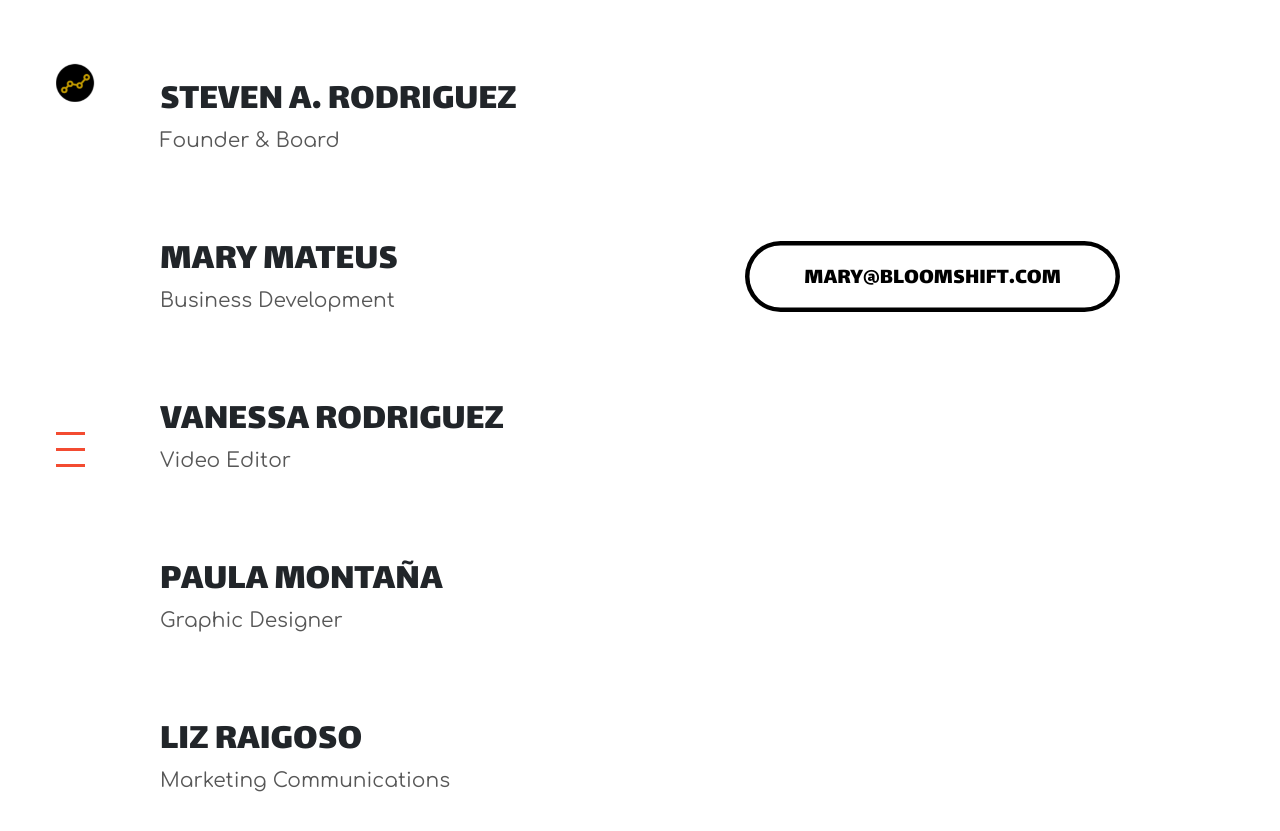
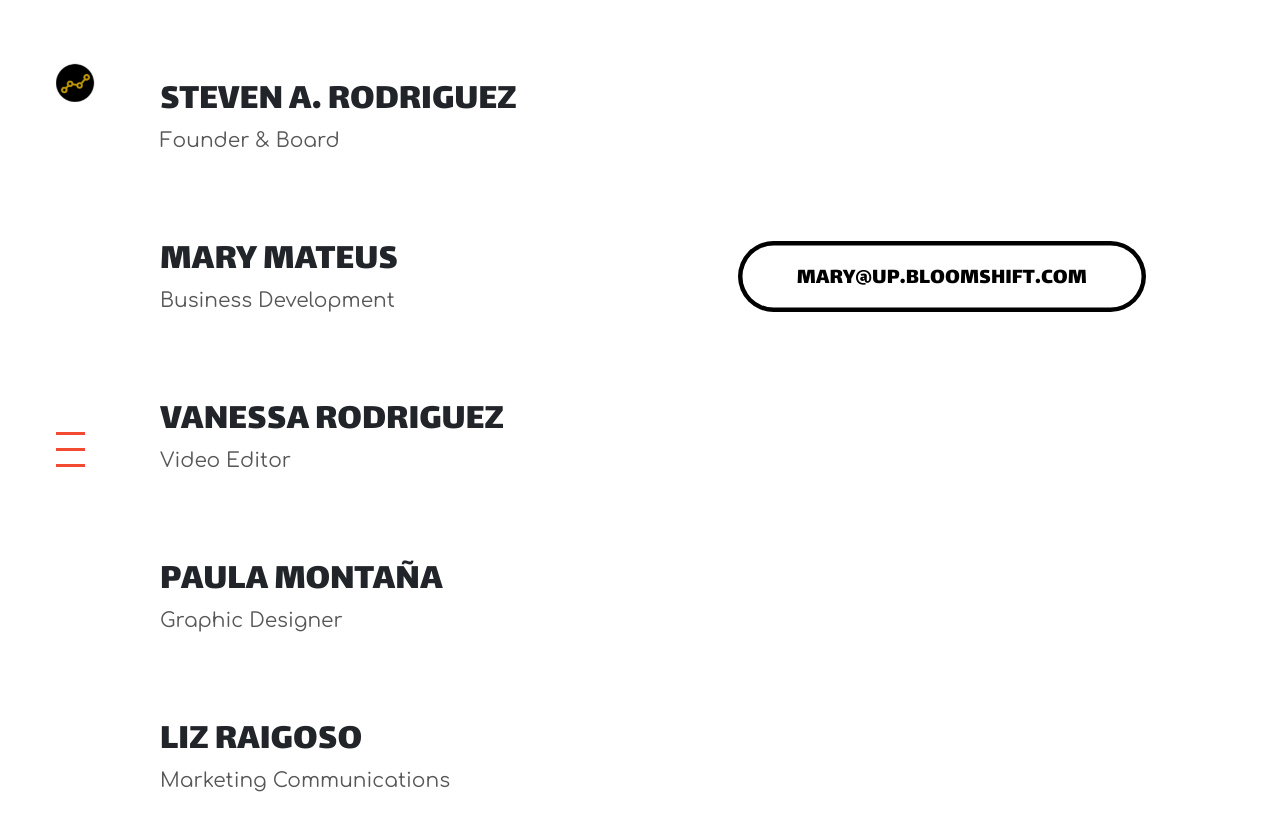
Before and after one commit to bloomshift/bloomshift.github.io, a Jekyll site: the page built from contact.html, in a window 1280 px wide and 900 px high, scrolled down 3308 px. Shown: the top 831 px of the window. Built offline with Jekyll 4.4.1, drawn with Linux system fonts in a browser that asks for light colours.

Commit message:
update text

```diff
--- a/_includes/cre8_contact_body.html
+++ b/_includes/cre8_contact_body.html
@@ -114,7 +114,7 @@
                 </div>
             </div>
             <div class="col-sm-5">
-                <div class="btn-holder"> <a href="mailto:mary@bloomshift.com" class="cr-btn black ex-padding">mary@bloomshift.com</a>
+                <div class="btn-holder"> <a href="mailto:mary@bloomshift.com" class="cr-btn black ex-padding">mary@up.bloomshift.com</a>
                 </div>
             </div>
         </div>
```
